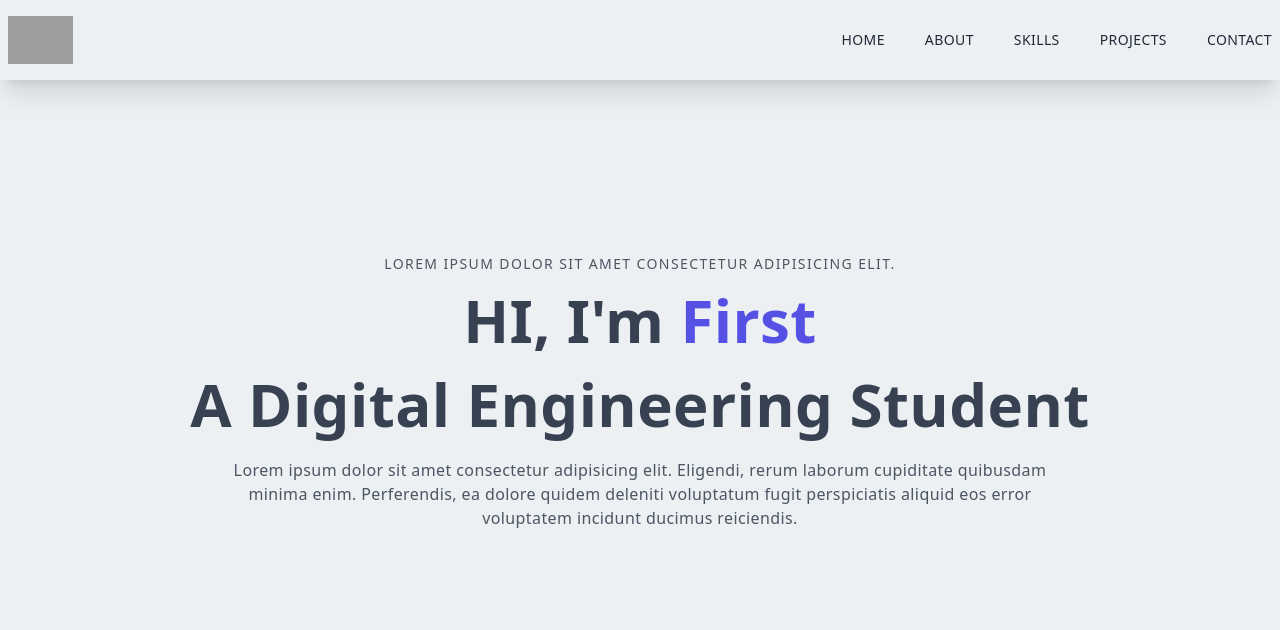
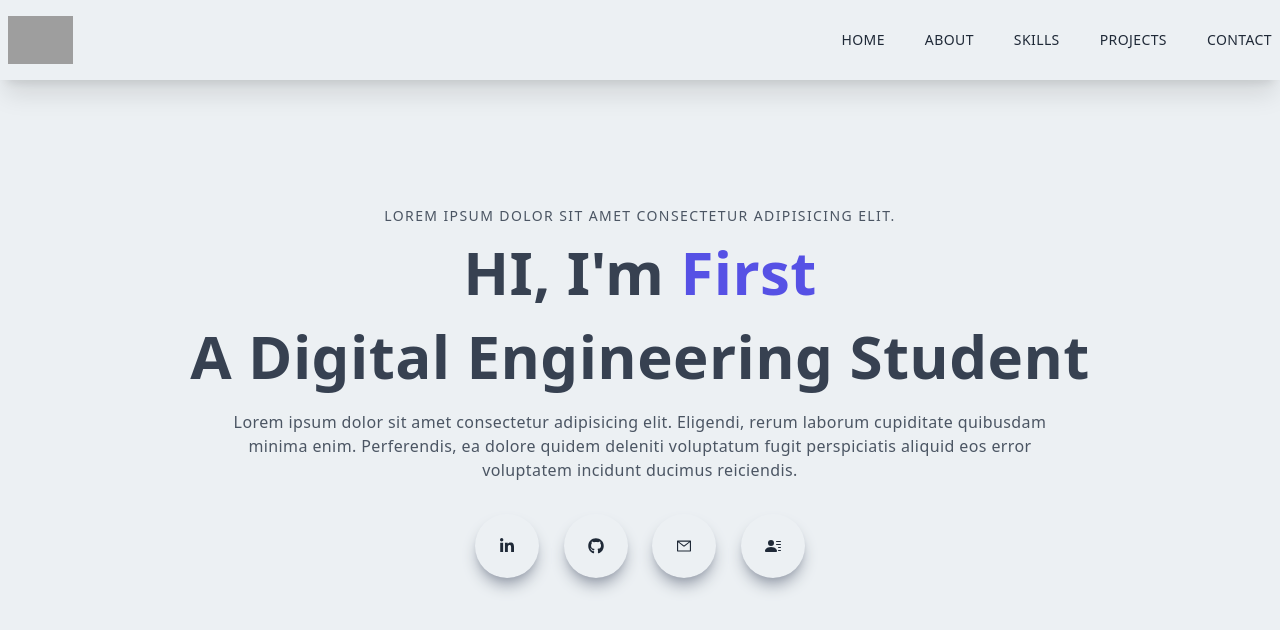
Before and after one commit to FirstFirstFirstFirst/Portfolio-, a Next.js app: page / in a window 1280 px wide. Shown: the top 630 px of the page. Built offline with nearby package versions, Linux system fonts and the light colour scheme; grey boxes are pictures that could not be loaded.

Commit message:
add symbol to main

```diff
--- a/components/Main.jsx
+++ b/components/Main.jsx
@@ -1,4 +1,7 @@
 import React from 'react';
+import { AiOutlineAccountBook, AiOutlineMail } from 'react-icons/ai';
+import { BsFillPersonLinesFill } from 'react-icons/bs';
+import { FaGithub, FaLinkedinIn } from 'react-icons/fa';
 
 const Main = () => {
     return (
@@ -17,6 +20,21 @@
                     <p className='py-4 text-gray-600 max-w-[70%] m-auto'>
                         Lorem ipsum dolor sit amet consectetur adipisicing elit. Eligendi, rerum laborum cupiditate quibusdam minima enim. Perferendis, ea dolore quidem deleniti voluptatum fugit perspiciatis aliquid eos error voluptatem incidunt ducimus reiciendis.
                     </p>
+                    <div className='flex items-center justify-between max-w-[330px] m-auto py-4 '>
+                        <div className='rounded-full shadow-lg shadow-gray-400 p-6 cursor-pointer hover:scale-110 ease-in duration-300'>
+                            <FaLinkedinIn />
+                        </div>
+                        <div className='rounded-full shadow-lg shadow-gray-400 p-6 cursor-pointer hover:scale-110 ease-in duration-300'>
+                            <FaGithub />
+                        </div>
+                        <div className='rounded-full shadow-lg shadow-gray-400 p-6 cursor-pointer hover:scale-110 ease-in duration-300'>
+                            <AiOutlineMail />
+                        </div>
+                        <div className='rounded-full shadow-lg shadow-gray-400 p-6 cursor-pointer hover:scale-110 ease-in duration-300'>
+                            <BsFillPersonLinesFill />
+                        </div>
+
+                    </div>
                 </div>
             </div>
         </div>
```
